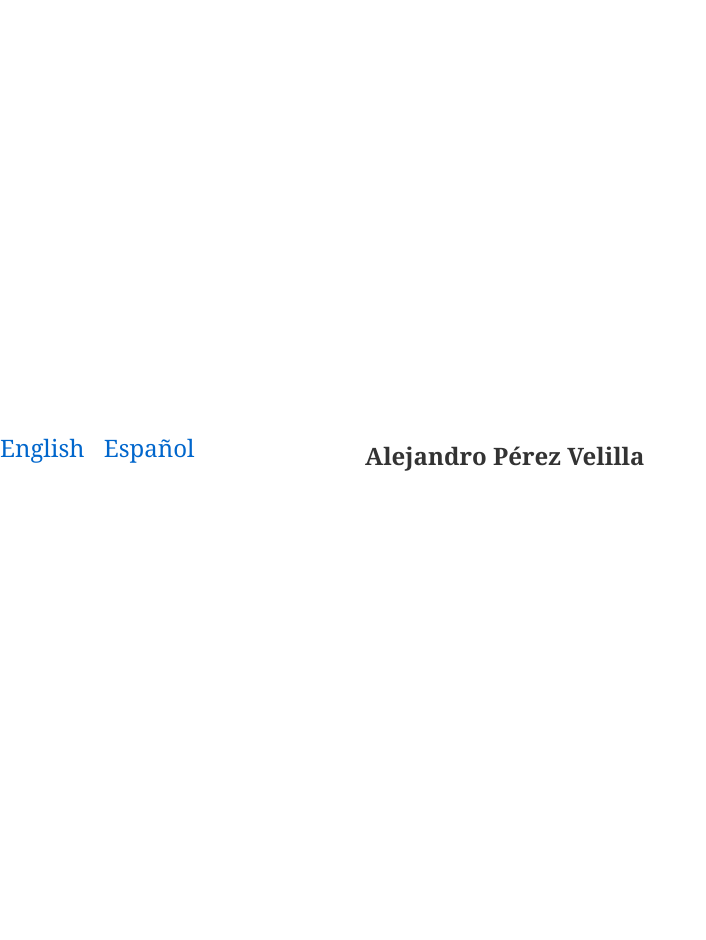
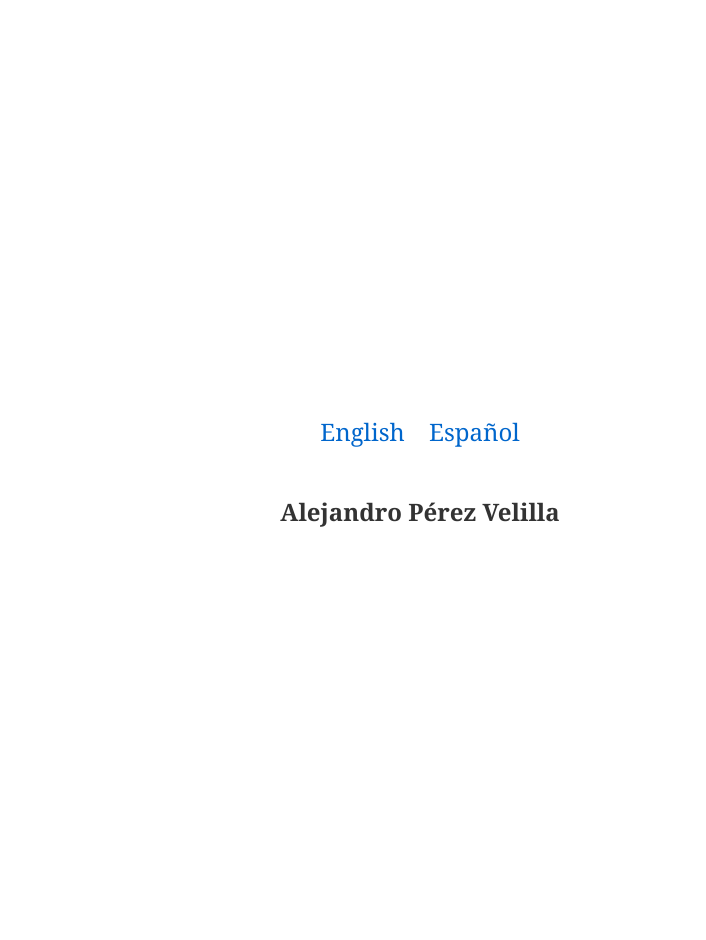
Before and after one commit to datadreamscorp/datadreamscorp.github.io, a Jekyll site: the page built from index.md, in a window 1280 px wide. Shown: the whole page, without its empty margins (0-706 px from the left). Built offline with Jekyll 4.4.1, drawn with Linux system fonts in a browser that asks for light colours; before the commit the page ends 900 px from its top, so only the background shows below that.

Commit message:
still centering

```diff
--- a/assets/landing.css
+++ b/assets/landing.css
@@ -1,35 +1,27 @@
 body {
-    font-family: Georgia, "Times New Roman", Times, serif;
-    margin: 0;
-    padding: 0;
-    background-color: #ffffff;
-    color: #333;
     display: flex;
+    flex-direction: column; /* Aligns children (content blocks) vertically */
     justify-content: center;
     align-items: center;
-    height: 100vh;  // Ensures the body takes full viewport height
-    width: 100vw;   // Ensures the body takes full viewport width
-}
-
-.center-content {
-    text-align: center;
-    width: 100%;   // Ensures the content container spans the full width
+    height: 100vh;
+    margin: 0;
+    font-family: Georgia, serif;
+    text-align: center; /* Centers text inside the children blocks */
 }
 
 nav ul {
+    padding: 0;
     list-style-type: none;
-    padding: 0;
 }
 
 nav ul li {
     display: inline;
-    margin-right: 15px;
+    margin: 0 10px; /* Adjust spacing as needed */
 }
 
 nav ul li a {
-    font-family: inherit;
+    text-decoration: none;
     color: #0066cc;
-    text-decoration: none;
     font-size: 1.5em;
 }
 
```
